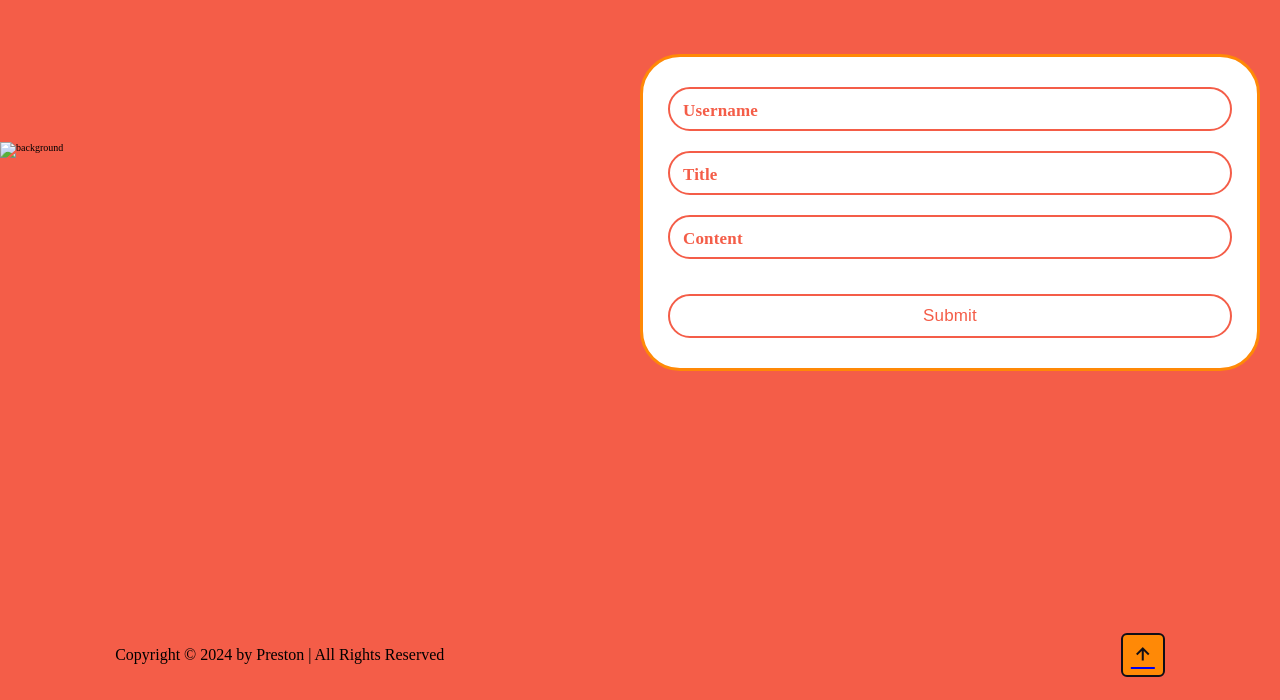
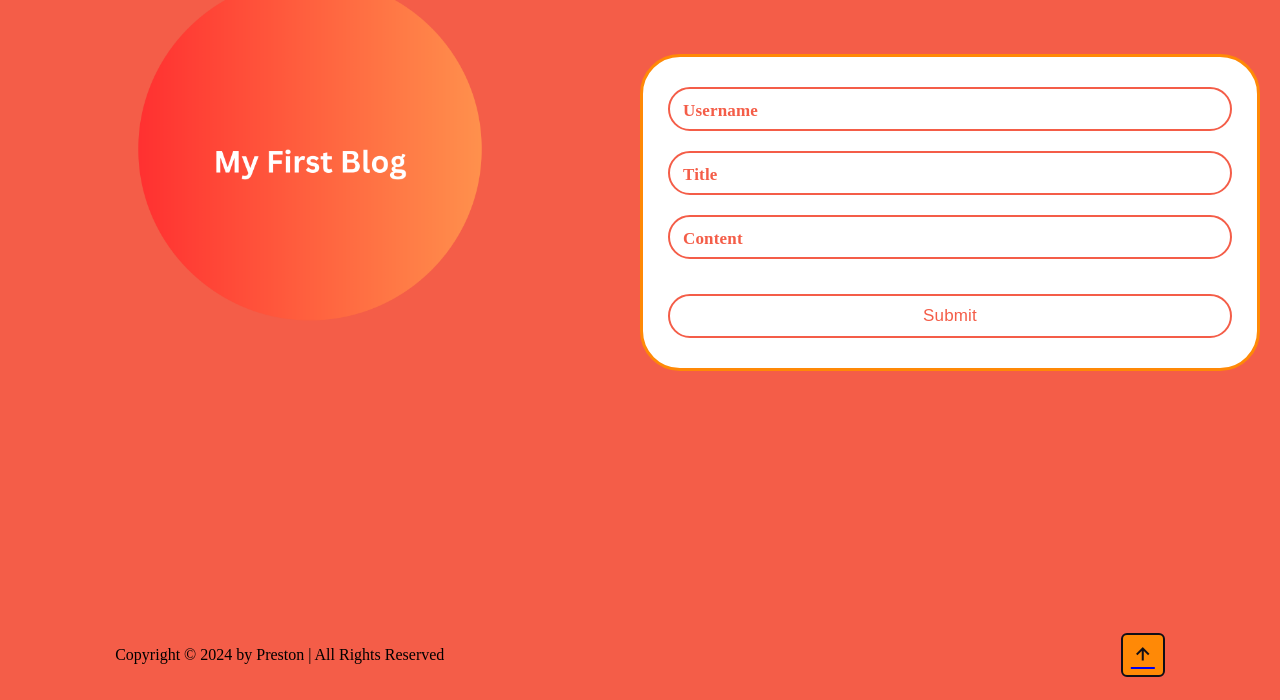
Before and after one commit to PrestonNguyen2001/myblog, a plain HTML site: page index.html in a window 1280 px wide. Shown: the part 489-1189 px from the top of the page. Drawn offline with nearby package versions, Linux system fonts and the light colour scheme; the site is published under a folder, as on GitHub Pages, so addresses that start at the root find nothing.

Commit message:
fixed deployed application errors

```diff
--- a/index.html
+++ b/index.html
@@ -26,7 +26,7 @@
     <section class="page" id="page">
         <div class="display-container">
             <div class="display">
-                <img src="/assets/Images/background-light.png" alt="background" class="display-img">
+                <img src="assets/Images/background-light.png" alt="background" class="display-img">
             </div>
         </div>
 
```
